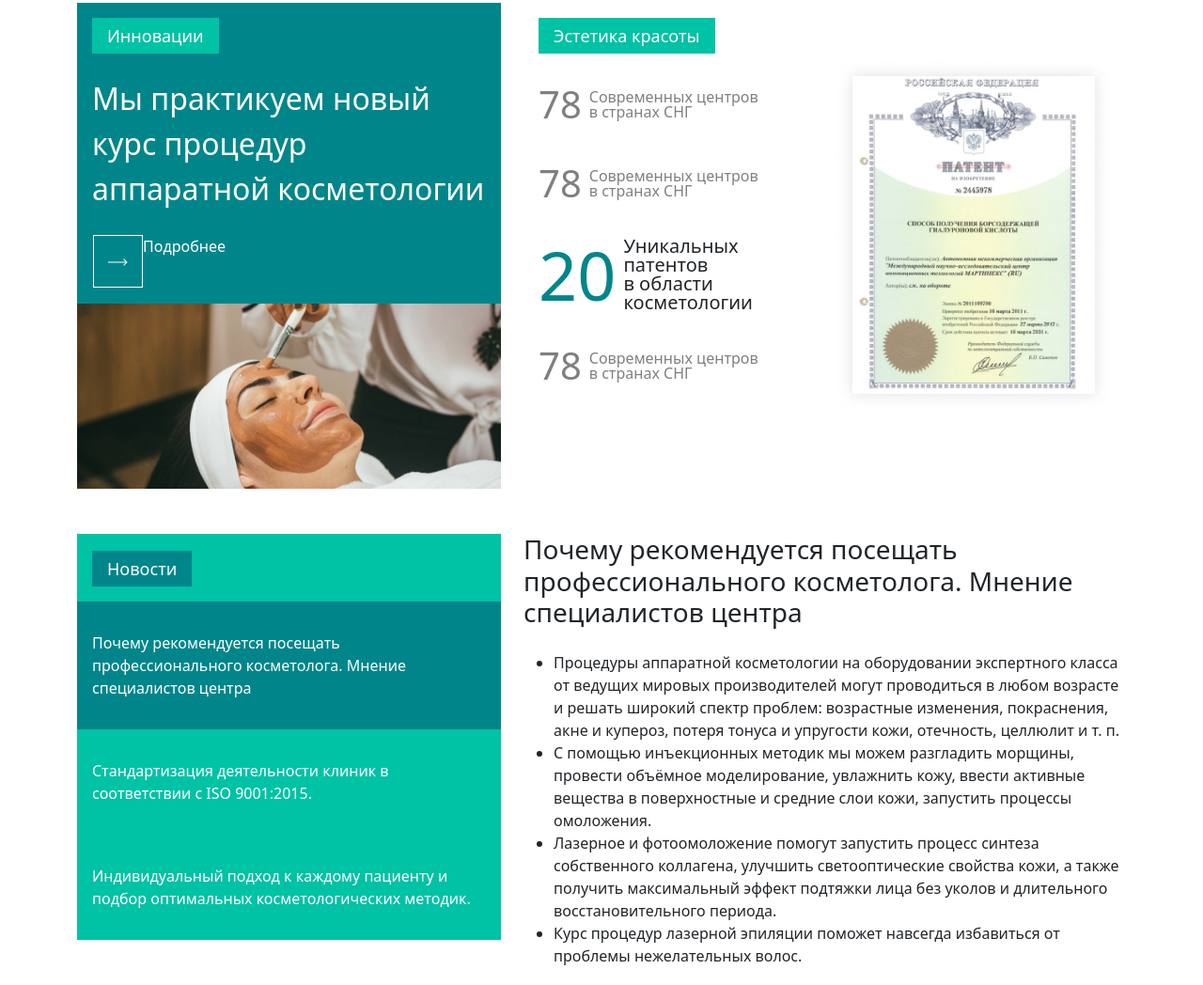
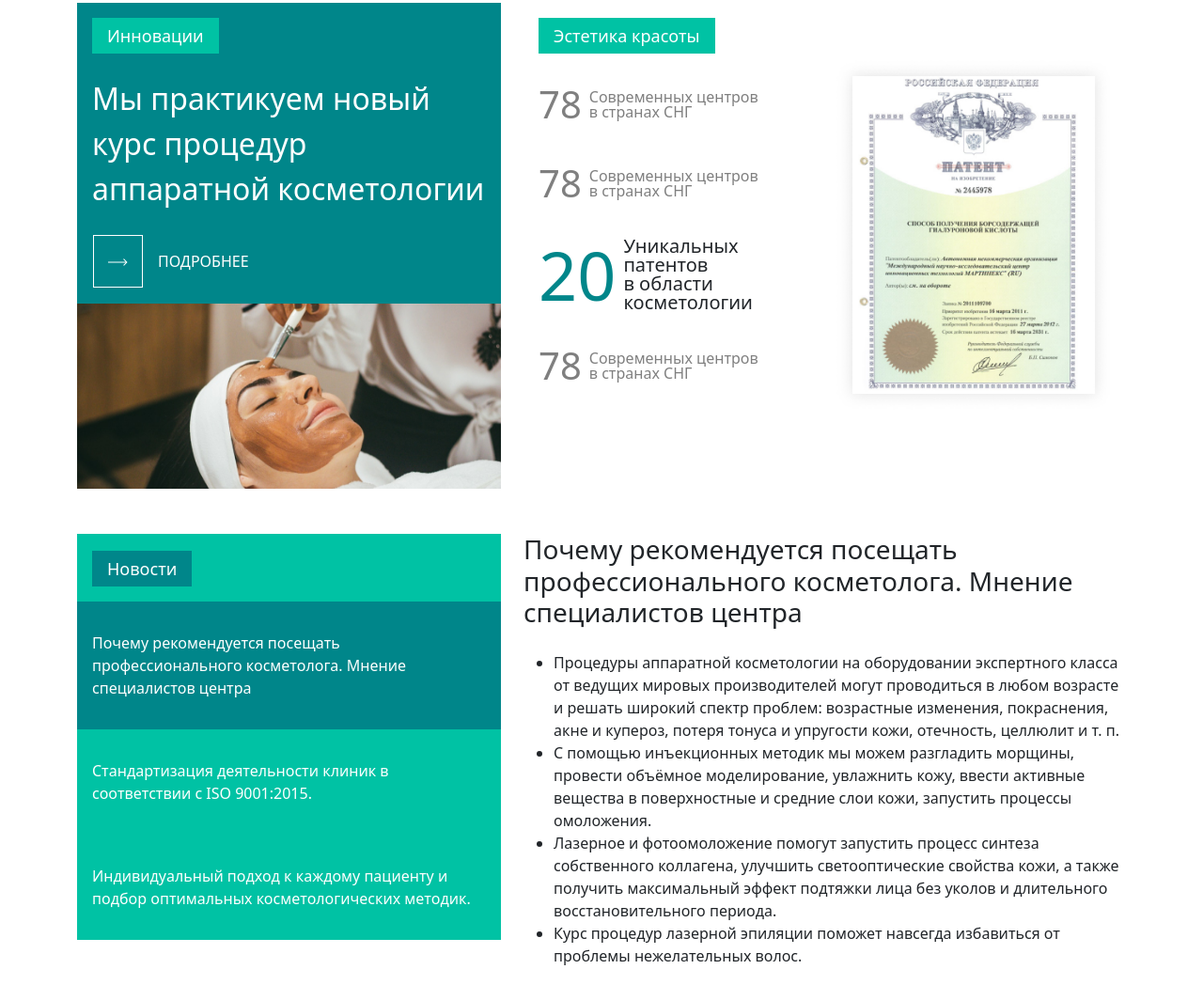
Before and after one commit to temazinkin/Lessons-Frontend, a website: page index.html in a window 1280 px wide. Shown: the part 753-1801 px from the top of the page at 94% size. Drawn offline with nearby package versions, Linux system fonts and the light colour scheme; files that its build step writes are made by us from their sources.

Commit message:
btn-combo оформление текста

```diff
--- a/src/scss/style.scss
+++ b/src/scss/style.scss
@@ -41,4 +41,11 @@
         border: 1px solid $white;
         transition: inherit;
     }
+    .text {
+        display: flex;
+        align-items: center;
+        text-transform: uppercase;
+        padding: 0 1rem;
+        transition: inherit;
+    }
 }
```
